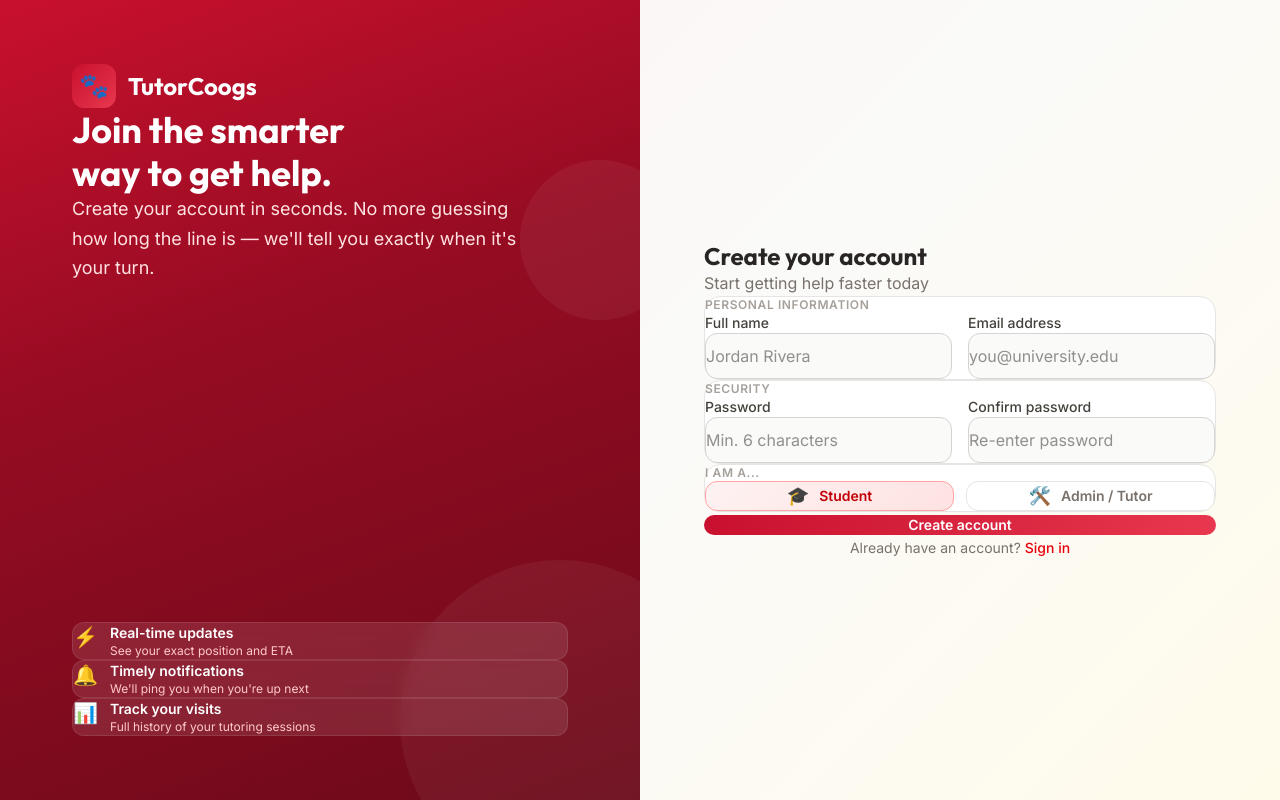
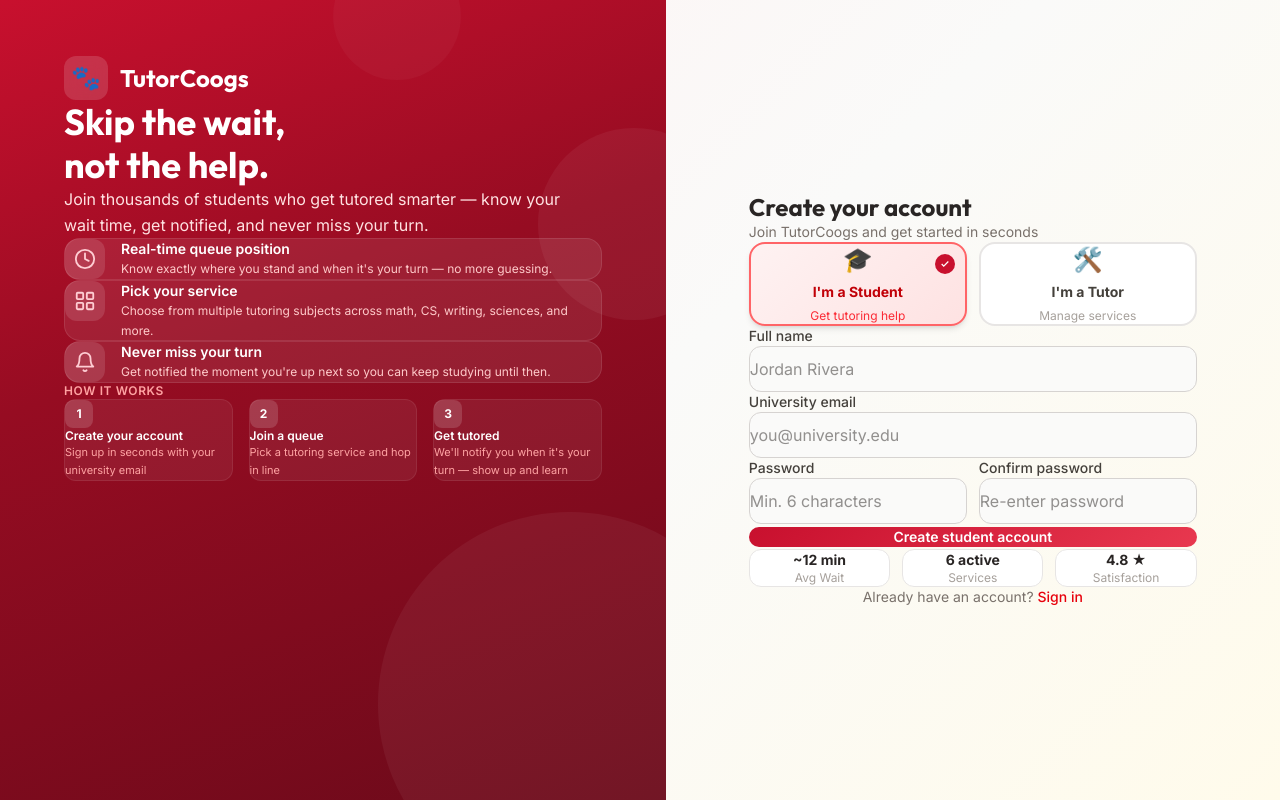
Before and after one commit to dianethv/SWD---Tutoring-Services, a React (Vite) app: page /register in a window 1280 px wide. Built offline with nearby package versions, Linux system fonts and the light colour scheme.

Commit message:
Update Register.jsx

```diff
--- a/src/pages/Register.jsx
+++ b/src/pages/Register.jsx
@@ -1,6 +1,95 @@
 import { useState } from 'react';
 import { Link, useNavigate } from 'react-router-dom';
 import { useApp } from '../context/AppContext';
+
+const roleContent = {
+    student: {
+        headline: 'Skip the wait,\nnot the help.',
+        subtitle: 'Join thousands of students who get tutored smarter — know your wait time, get notified, and never miss your turn.',
+        features: [
+            {
+                icon: (
+                    <svg width="22" height="22" viewBox="0 0 24 24" fill="none" stroke="currentColor" strokeWidth="2" strokeLinecap="round" strokeLinejoin="round">
+                        <circle cx="12" cy="12" r="10" /><polyline points="12 6 12 12 16 14" />
+                    </svg>
+                ),
+                title: 'Real-time queue position',
+                desc: 'Know exactly where you stand and when it\'s your turn — no more guessing.',
+            },
+            {
+                icon: (
+                    <svg width="22" height="22" viewBox="0 0 24 24" fill="none" stroke="currentColor" strokeWidth="2" strokeLinecap="round" strokeLinejoin="round">
+                        <rect x="3" y="3" width="7" height="7" rx="1" /><rect x="14" y="3" width="7" height="7" rx="1" /><rect x="3" y="14" width="7" height="7" rx="1" /><rect x="14" y="14" width="7" height="7" rx="1" />
+                    </svg>
+                ),
+                title: 'Pick your service',
+                desc: 'Choose from multiple tutoring subjects across math, CS, writing, sciences, and more.',
+            },
+            {
+                icon: (
+                    <svg width="22" height="22" viewBox="0 0 24 24" fill="none" stroke="currentColor" strokeWidth="2" strokeLinecap="round" strokeLinejoin="round">
+                        <path d="M18 8A6 6 0 0 0 6 8c0 7-3 9-3 9h18s-3-2-3-9" /><path d="M13.73 21a2 2 0 0 1-3.46 0" />
+                    </svg>
+                ),
+                title: 'Never miss your turn',
+                desc: 'Get notified the moment you\'re up next so you can keep studying until then.',
+            },
+        ],
+        stats: [
+            { value: '~12 min', label: 'Avg Wait' },
+            { value: '6 active', label: 'Services' },
+            { value: '4.8 ★', label: 'Satisfaction' },
+        ],
+        steps: [
+            { num: '1', title: 'Create your account', desc: 'Sign up in seconds with your university email' },
+            { num: '2', title: 'Join a queue', desc: 'Pick a tutoring service and hop in line' },
+            { num: '3', title: 'Get tutored', desc: 'We\'ll notify you when it\'s your turn — show up and learn' },
+        ],
+    },
+    admin: {
+        headline: 'Manage smarter,\nnot harder.',
+        subtitle: 'Powerful tools to run efficient tutoring services, monitor demand, and help more students every day.',
+        features: [
+            {
+                icon: (
+                    <svg width="22" height="22" viewBox="0 0 24 24" fill="none" stroke="currentColor" strokeWidth="2" strokeLinecap="round" strokeLinejoin="round">
+                        <circle cx="12" cy="12" r="3" /><path d="M19.4 15a1.65 1.65 0 0 0 .33 1.82l.06.06a2 2 0 0 1-2.83 2.83l-.06-.06a1.65 1.65 0 0 0-1.82-.33 1.65 1.65 0 0 0-1 1.51V21a2 2 0 0 1-4 0v-.09A1.65 1.65 0 0 0 9 19.4a1.65 1.65 0 0 0-1.82.33l-.06.06a2 2 0 0 1-2.83-2.83l.06-.06A1.65 1.65 0 0 0 4.68 15a1.65 1.65 0 0 0-1.51-1H3a2 2 0 0 1 0-4h.09A1.65 1.65 0 0 0 4.6 9a1.65 1.65 0 0 0-.33-1.82l-.06-.06a2 2 0 0 1 2.83-2.83l.06.06A1.65 1.65 0 0 0 9 4.68a1.65 1.65 0 0 0 1-1.51V3a2 2 0 0 1 4 0v.09a1.65 1.65 0 0 0 1 1.51 1.65 1.65 0 0 0 1.82-.33l.06-.06a2 2 0 0 1 2.83 2.83l-.06.06A1.65 1.65 0 0 0 19.4 9a1.65 1.65 0 0 0 1.51 1H21a2 2 0 0 1 0 4h-.09a1.65 1.65 0 0 0-1.51 1z" />
+                    </svg>
+                ),
+                title: 'Service control',
+                desc: 'Create, edit, and toggle tutoring services on the fly — name, duration, priority, all of it.',
+            },
+            {
+                icon: (
+                    <svg width="22" height="22" viewBox="0 0 24 24" fill="none" stroke="currentColor" strokeWidth="2" strokeLinecap="round" strokeLinejoin="round">
+                        <path d="M17 21v-2a4 4 0 0 0-4-4H5a4 4 0 0 0-4 4v2" /><circle cx="9" cy="7" r="4" /><path d="M23 21v-2a4 4 0 0 0-3-3.87" /><path d="M16 3.13a4 4 0 0 1 0 7.75" />
+                    </svg>
+                ),
+                title: 'Live queue management',
+                desc: 'Serve students, reorder the queue, handle no-shows — all from one dashboard.',
+            },
+            {
+                icon: (
+                    <svg width="22" height="22" viewBox="0 0 24 24" fill="none" stroke="currentColor" strokeWidth="2" strokeLinecap="round" strokeLinejoin="round">
+                        <line x1="18" y1="20" x2="18" y2="10" /><line x1="12" y1="20" x2="12" y2="4" /><line x1="6" y1="20" x2="6" y2="14" />
+                    </svg>
+                ),
+                title: 'Analytics & insights',
+                desc: 'Track daily volume, average wait times, no-show rates, and peak hours at a glance.',
+            },
+        ],
+        stats: [
+            { value: '47', label: 'Served Today' },
+            { value: '22 min', label: 'Avg Wait' },
+            { value: '6', label: 'Services' },
+        ],
+        steps: [
+            { num: '1', title: 'Set up services', desc: 'Define tutoring services with duration and priority' },
+            { num: '2', title: 'Monitor queues', desc: 'Watch students join and manage flow in real time' },
+            { num: '3', title: 'Review & improve', desc: 'Use analytics to optimize scheduling and reduce wait times' },
+        ],
+    },
+};
 
 export default function Register() {
     const { register } = useApp();
@@ -9,6 +98,8 @@ export default function Register() {
     const [errors, setErrors] = useState({});
     const [serverError, setServerError] = useState('');
     const [isLoading, setIsLoading] = useState(false);
+
+    const content = roleContent[formData.role];
 
     const validate = () => {
         const errs = {};
@@ -48,71 +139,134 @@ export default function Register() {
 
     return (
         <div className="min-h-screen flex" style={{ background: 'linear-gradient(135deg, #fef2f2 0%, #fafaf9 50%, #fffbeb 100%)' }}>
-            {/* Left panel */}
-            <div className="hidden lg:flex lg:w-1/2 flex-col justify-between relative overflow-hidden"
-                style={{ background: 'linear-gradient(160deg, #C8102E, #960C22 40%, #6B0A1A)', padding: '64px 72px' }}>
-                <div className="relative z-10">
-                    <div className="flex items-center gap-3 mb-12">
+            {/* ── Left Panel (dynamic) ─────────────────────── */}
+            <div className="hidden lg:flex lg:w-[52%] flex-col relative overflow-hidden"
+                style={{ background: 'linear-gradient(160deg, #C8102E, #960C22 40%, #6B0A1A)', padding: '56px 64px' }}>
+                <div className="relative z-10 flex flex-col h-full">
+                    {/* Logo */}
+                    <div className="flex items-center gap-3 mb-10">
                         <div className="w-11 h-11 rounded-xl flex items-center justify-center text-2xl"
-                            style={{ background: 'linear-gradient(135deg, #C8102E, #E8384F)' }}>
+                            style={{ background: 'rgba(255,255,255,0.15)', backdropFilter: 'blur(8px)' }}>
                             🐾
                         </div>
                         <span className="text-2xl font-bold text-white" style={{ fontFamily: 'Outfit, sans-serif' }}>TutorCoogs</span>
                     </div>
-                    <h1 className="text-4xl font-bold text-white leading-tight mb-4" style={{ fontFamily: 'Outfit, sans-serif' }}>
-                        Join the smarter<br />way to get help.
+
+                    {/* Headline */}
+                    <h1 className="text-4xl font-bold text-white leading-tight mb-4" style={{ fontFamily: 'Outfit, sans-serif', whiteSpace: 'pre-line' }}>
+                        {content.headline}
                     </h1>
-                    <p className="text-red-100 text-lg leading-relaxed max-w-md">
-                        Create your account in seconds. No more guessing how long the line is — we'll tell you exactly when it's your turn.
+                    <p className="text-red-100 text-base leading-relaxed max-w-lg mb-10">
+                        {content.subtitle}
                     </p>
+
+                    {/* Feature Cards */}
+                    <div className="space-y-3 mb-10">
+                        {content.features.map((f) => (
+                            <div key={f.title} className="flex items-start gap-4 rounded-2xl px-5 py-4 transition-all"
+                                style={{ background: 'rgba(255,255,255,0.08)', border: '1px solid rgba(255,255,255,0.1)' }}>
+                                <div className="w-10 h-10 rounded-xl flex items-center justify-center flex-shrink-0 mt-0.5"
+                                    style={{ background: 'rgba(255,255,255,0.12)', color: '#fecdd3' }}>
+                                    {f.icon}
                                 </div>
-
-                <div className="relative z-10 space-y-4">
-                    {[
-                        { icon: '⚡', title: 'Real-time updates', desc: 'See your exact position and ETA' },
-                        { icon: '🔔', title: 'Timely notifications', desc: "We'll ping you when you're up next" },
-                        { icon: '📊', title: 'Track your visits', desc: 'Full history of your tutoring sessions' },
-                    ].map((feature) => (
-                        <div key={feature.title} className="flex items-start gap-3 bg-white/10 backdrop-blur-sm rounded-xl px-4 py-3 border border-white/10">
-                            <span className="text-xl mt-0.5">{feature.icon}</span>
                                 <div>
-                                <p className="text-white font-semibold text-sm">{feature.title}</p>
-                                <p className="text-red-200 text-xs">{feature.desc}</p>
+                                    <p className="text-white font-semibold text-sm mb-0.5">{f.title}</p>
+                                    <p className="text-red-200 text-xs leading-relaxed">{f.desc}</p>
                                 </div>
                             </div>
                         ))}
                     </div>
 
-                <div className="absolute -bottom-20 -right-20 w-80 h-80 rounded-full bg-white/5" />
-                <div className="absolute top-40 -right-10 w-40 h-40 rounded-full bg-white/5" />
+                    {/* How It Works */}
+                    <div className="mt-auto">
+                        <p className="text-xs font-semibold text-red-300 uppercase tracking-wider mb-4">How it works</p>
+                        <div className="flex gap-4">
+                            {content.steps.map((step) => (
+                                <div key={step.num} className="flex-1 rounded-xl px-4 py-3"
+                                    style={{ background: 'rgba(255,255,255,0.06)', border: '1px solid rgba(255,255,255,0.08)' }}>
+                                    <div className="w-7 h-7 rounded-lg flex items-center justify-center text-xs font-bold text-white mb-2"
+                                        style={{ background: 'rgba(255,255,255,0.15)' }}>
+                                        {step.num}
+                                    </div>
+                                    <p className="text-white font-semibold text-xs mb-0.5">{step.title}</p>
+                                    <p className="text-red-300 text-xs leading-relaxed" style={{ fontSize: '11px' }}>{step.desc}</p>
+                                </div>
+                            ))}
+                        </div>
+                    </div>
                 </div>
 
-            {/* Right panel - form */}
-            <div className="flex-1 flex items-center justify-center p-6 lg:p-16">
-                <div className="w-full max-w-lg animate-fade-in-up">
-                    <div className="lg:hidden flex items-center gap-2.5 mb-8">
+                {/* Decorative */}
+                <div className="absolute -bottom-24 -right-24 w-96 h-96 rounded-full bg-white/5" />
+                <div className="absolute top-32 -right-16 w-48 h-48 rounded-full bg-white/5" />
+                <div className="absolute -top-12 left-1/2 w-32 h-32 rounded-full bg-white/[0.03]" />
+            </div>
+
+            {/* ── Right Panel (form) ───────────────────────── */}
+            <div className="flex-1 flex items-center justify-center p-6 lg:p-12 overflow-y-auto">
+                <div className="w-full max-w-md animate-fade-in-up">
+                    {/* Mobile logo */}
+                    <div className="lg:hidden flex items-center gap-2.5 mb-6">
                         <div className="w-9 h-9 rounded-xl flex items-center justify-center text-lg"
                             style={{ background: 'linear-gradient(135deg, #C8102E, #E8384F)' }}>
                             🐾
                         </div>
-                        <span className="text-lg font-bold text-stone-800" style={{ fontFamily: 'Outfit, sans-serif' }}>Tutor<span className="text-red-600">Coogs</span></span>
+                        <span className="text-lg font-bold text-stone-800" style={{ fontFamily: 'Outfit, sans-serif' }}>
+                            Tutor<span className="text-red-600">Coogs</span>
+                        </span>
                     </div>
 
-                    <h2 className="text-2xl font-bold text-stone-800 mb-1" style={{ fontFamily: 'Outfit, sans-serif' }}>Create your account</h2>
-                    <p className="text-stone-500 mb-8">Start getting help faster today</p>
+                    <h2 className="text-2xl font-bold text-stone-800 mb-1" style={{ fontFamily: 'Outfit, sans-serif' }}>
+                        Create your account
+                    </h2>
+                    <p className="text-stone-500 mb-6 text-sm">Join TutorCoogs and get started in seconds</p>
+
+                    {/* ── Role Selector (prominent) ──────────── */}
+                    <div className="grid grid-cols-2 gap-3 mb-6">
+                        {[
+                            { role: 'student', emoji: '🎓', label: 'I\'m a Student', desc: 'Get tutoring help' },
+                            { role: 'admin', emoji: '🛠️', label: 'I\'m a Tutor', desc: 'Manage services' },
+                        ].map((opt) => (
+                            <button
+                                type="button"
+                                key={opt.role}
+                                onClick={() => updateField('role', opt.role)}
+                                className={`relative flex flex-col items-center gap-1.5 px-4 py-5 rounded-2xl border-2 text-center transition-all cursor-pointer ${
+                                    formData.role === opt.role
+                                        ? 'border-red-400 shadow-md'
+                                        : 'border-stone-200 bg-white text-stone-500 hover:border-stone-300'
+                                }`}
+                                style={formData.role === opt.role ? { background: 'linear-gradient(135deg, #fef2f2, #fee2e2)' } : {}}
+                            >
+                                {formData.role === opt.role && (
+                                    <div className="absolute top-2.5 right-2.5 w-5 h-5 rounded-full flex items-center justify-center"
+                                        style={{ background: '#C8102E' }}>
+                                        <svg width="10" height="10" viewBox="0 0 24 24" fill="none" stroke="white" strokeWidth="3">
+                                            <polyline points="20 6 9 17 4 12" />
+                                        </svg>
+                                    </div>
+                                )}
+                                <span className="text-2xl">{opt.emoji}</span>
+                                <span className={`text-sm font-bold ${formData.role === opt.role ? 'text-red-700' : 'text-stone-700'}`}>
+                                    {opt.label}
+                                </span>
+                                <span className={`text-xs ${formData.role === opt.role ? 'text-red-500' : 'text-stone-400'}`}>
+                                    {opt.desc}
+                                </span>
+                            </button>
+                        ))}
+                    </div>
 
                     {serverError && (
-                        <div className="mb-5 p-3.5 rounded-xl bg-red-50 border border-red-200 text-red-700 text-sm flex items-center gap-2">
+                        <div className="mb-4 p-3 rounded-xl bg-red-50 border border-red-200 text-red-700 text-sm flex items-center gap-2">
                             <svg width="16" height="16" viewBox="0 0 24 24" fill="none" stroke="currentColor" strokeWidth="2"><circle cx="12" cy="12" r="10" /><line x1="15" y1="9" x2="9" y2="15" /><line x1="9" y1="9" x2="15" y2="15" /></svg>
                             {serverError}
                         </div>
                     )}
 
+                    {/* ── Form Fields ─────────────────────────── */}
                     <form onSubmit={handleSubmit} noValidate>
-                        {/* Personal Info Section */}
-                        <div className="bg-white rounded-2xl border border-stone-200 p-6 mb-5">
-                            <p className="text-xs font-semibold text-stone-400 uppercase tracking-wider mb-4">Personal Information</p>
-                            <div className="grid grid-cols-1 md:grid-cols-2 gap-4">
+                        <div className="space-y-4 mb-6">
                             <div>
                                 <label className="block text-sm font-medium text-stone-700 mb-1.5" htmlFor="register-name">Full name</label>
                                 <input id="register-name" type="text" placeholder="Jordan Rivera"
@@ -121,21 +275,17 @@ export default function Register() {
                                     style={{ background: '#fafaf9' }} />
                                 {errors.name && <p className="mt-1 text-xs text-red-600">{errors.name}</p>}
                             </div>
+
                             <div>
-                                    <label className="block text-sm font-medium text-stone-700 mb-1.5" htmlFor="register-email">Email address</label>
+                                <label className="block text-sm font-medium text-stone-700 mb-1.5" htmlFor="register-email">University email</label>
                                 <input id="register-email" type="email" placeholder="you@university.edu"
                                     value={formData.email} onChange={(e) => updateField('email', e.target.value)}
                                     className={`w-full px-4 py-3 rounded-xl border transition-all ${errors.email ? 'input-error border-red-300' : 'border-stone-300 hover:border-stone-400'}`}
                                     style={{ background: '#fafaf9' }} />
                                 {errors.email && <p className="mt-1 text-xs text-red-600">{errors.email}</p>}
                             </div>
-                            </div>
-                        </div>
 
-                        {/* Security Section */}
-                        <div className="bg-white rounded-2xl border border-stone-200 p-6 mb-5">
-                            <p className="text-xs font-semibold text-stone-400 uppercase tracking-wider mb-4">Security</p>
-                            <div className="grid grid-cols-1 md:grid-cols-2 gap-4">
+                            <div className="grid grid-cols-2 gap-3">
                                 <div>
                                     <label className="block text-sm font-medium text-stone-700 mb-1.5" htmlFor="register-password">Password</label>
                                     <input id="register-password" type="password" placeholder="Min. 6 characters"
@@ -155,27 +305,8 @@ export default function Register() {
                             </div>
                         </div>
 
-                        {/* Role Section */}
-                        <div className="bg-white rounded-2xl border border-stone-200 p-6 mb-6">
-                            <p className="text-xs font-semibold text-stone-400 uppercase tracking-wider mb-4">I am a...</p>
-                            <div className="grid grid-cols-2 gap-3">
-                                {['student', 'admin'].map((role) => (
-                                    <button type="button" key={role}
-                                        onClick={() => updateField('role', role)}
-                                        className={`flex items-center justify-center gap-2.5 px-4 py-3.5 rounded-xl border text-sm font-semibold transition-all cursor-pointer ${formData.role === role
-                                            ? 'border-red-300 text-red-700'
-                                            : 'bg-white border-stone-200 text-stone-500 hover:border-stone-300'
-                                            }`}
-                                        style={formData.role === role ? { background: 'linear-gradient(135deg, #fef2f2, #fee2e2)' } : {}}>
-                                        <span className="text-lg">{role === 'student' ? '🎓' : '🛠️'}</span>
-                                        {role === 'student' ? 'Student' : 'Admin / Tutor'}
-                                    </button>
-                                ))}
-                            </div>
-                        </div>
-
                         <button type="submit" disabled={isLoading}
-                            className="w-full py-3.5 rounded-xl text-white text-sm font-semibold transition-all hover:opacity-90 disabled:opacity-60 cursor-pointer border-none"
+                            className="w-full py-3.5 rounded-xl text-white font-semibold transition-all hover:opacity-90 disabled:opacity-60 cursor-pointer border-none text-sm"
                             style={{ background: 'linear-gradient(135deg, #C8102E, #E8384F)' }}
                             id="register-submit">
                             {isLoading ? (
@@ -183,9 +314,21 @@ export default function Register() {
                                     <svg className="animate-spin h-4 w-4" viewBox="0 0 24 24"><circle className="opacity-25" cx="12" cy="12" r="10" stroke="currentColor" strokeWidth="4" fill="none" /><path className="opacity-75" fill="currentColor" d="M4 12a8 8 0 018-8V0C5.373 0 0 5.373 0 12h4z" /></svg>
                                     Creating account...
                                 </span>
-                            ) : 'Create account'}
+                            ) : (
+                                `Create ${formData.role === 'student' ? 'student' : 'admin'} account`
+                            )}
                         </button>
                     </form>
+
+                    {/* Stats bar */}
+                    <div className="mt-6 grid grid-cols-3 gap-3">
+                        {content.stats.map((stat) => (
+                            <div key={stat.label} className="text-center py-3 rounded-xl bg-white border border-stone-200">
+                                <p className="text-sm font-bold text-stone-800">{stat.value}</p>
+                                <p className="text-xs text-stone-400">{stat.label}</p>
+                            </div>
+                        ))}
+                    </div>
 
                     <p className="mt-6 text-center text-sm text-stone-500">
                         Already have an account?{' '}
```
Lines whose indentation alone changed are shown as unchanged.
